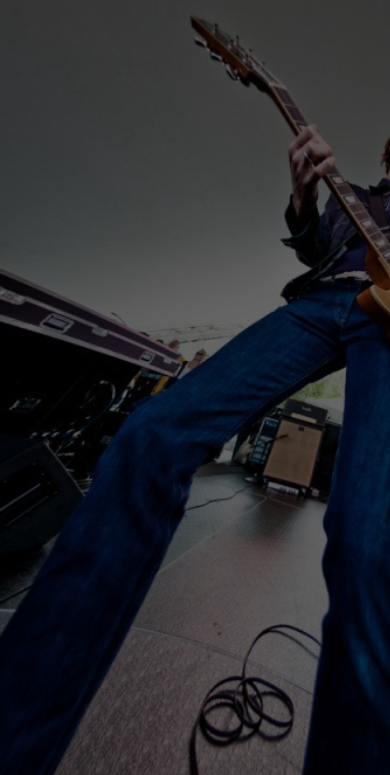
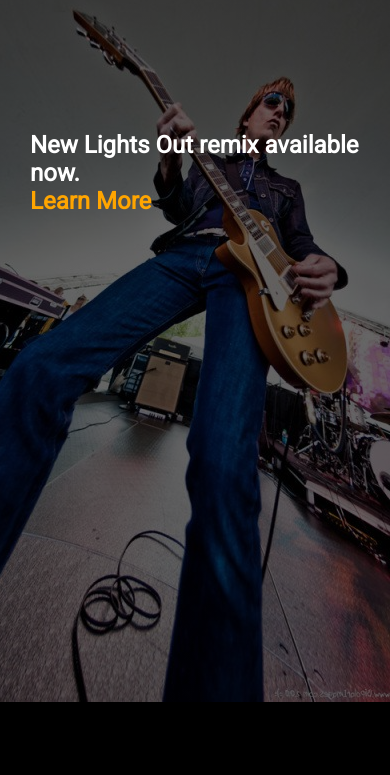
Before and after one commit to rcolepeterson/sweet_water, a website: page app/index.html in a window 390 px wide. Shown: the part 77-852 px from the top of the page. Drawn offline with nearby package versions, Linux system fonts and the light colour scheme; files that its build step writes are made by us from their sources; files whose address does not match are found by name.

Commit message:
fixed mobile bg image and scrolling for remix page content. add link on home page to remix page

```diff
--- a/app/index.html
+++ b/app/index.html
@@ -17,6 +17,7 @@
 </head>
 <body>
 <div class="content">
+
     <div class="cover hidden">
         <div class="hi">
             <p><br><span><em>un</em>mute</span></p>
@@ -25,7 +26,13 @@
     <div class="tv">
         <div class="screen mute" id="tv"></div>
     </div>
-    @@include('./templates/nav.html') @@include('./templates/social.html')
+    @@include('./templates/nav.html')
+    <div class = "frontblurb">
+        <h2>New Lights Out remix available now.</h2>
+        <h2 class="">
+        <a class="orange" href="/lights-out-genzo-remix">Learn More</a></h2>
+    </div>
+    @@include('./templates/social.html')
 </div>
     @@include('./templates/scripts.html')
     <script defer src="./video.js"></script>
--- a/app/styles/style.css
+++ b/app/styles/style.css
@@ -149,10 +149,27 @@ a.symbol:before {
     font-smoothing: antialiased
 }
 
+.frontblurb {
+    position: relative;
+    z-index: 140;
+    top:200px;
+}
+
+.frontblurb h2 {
+    margin-bottom: 0;
+    padding-bottom: 0;
+    margin-top: 0;
+    padding-top: 0;
+}
+
 @media (min-width: 768px) {
 
+    /*.frontblurb {
+        top:80px;
+    }*/
+
 	.offsetTop {
-	  margin-top: 120px;
+	  margin-top: 100px;
 	}
 
   .mobile-container {
--- a/app/templates/inlineStyles.html
+++ b/app/templates/inlineStyles.html
@@ -2,15 +2,14 @@
 body {
   background-color: black;
   background-image: linear-gradient( rgba(0, 0, 0, .6), rgba(0, 0, 0, .6)), url('/images/sweet-water-credo-live_480.jpg');
-  -webkit-background-size: cover;
-  -moz-background-size: cover;
-  -o-background-size: cover;
-  background-size: cover;
+
   color: #fff;
   font-family: 'Roboto', sans-serif;
   margin-left: 30px;
   margin-right: 30px;
-  background-position: 0 58px;
+
+  background-repeat: no-repeat;
+  background-position: right 57px;
 }
 
 @media only screen and (min-width : 480px) {
--- a/built/style.css
+++ b/built/style.css
@@ -149,10 +149,27 @@ a.symbol:before {
     font-smoothing: antialiased
 }
 
+.frontblurb {
+    position: relative;
+    z-index: 140;
+    top:200px;
+}
+
+.frontblurb h2 {
+    margin-bottom: 0;
+    padding-bottom: 0;
+    margin-top: 0;
+    padding-top: 0;
+}
+
 @media (min-width: 768px) {
 
+    /*.frontblurb {
+        top:80px;
+    }*/
+
 	.offsetTop {
-	  margin-top: 120px;
+	  margin-top: 100px;
 	}
 
   .mobile-container {
```
Also changed, not shown: app/lights-out-genzo-remix/index.html (+1 -1 lines), built/about/index.html (+4 -5 lines), built/contact/index.html (+4 -5 lines), built/index.html (+12 -6 lines), built/lights-out-genzo-remix/index.html (+5 -6 lines), built/social/index.html (+4 -5 lines), built/subscribe/index.html (+4 -5 lines), built/templates/inlineStyles.html (+4 -5 lines).
